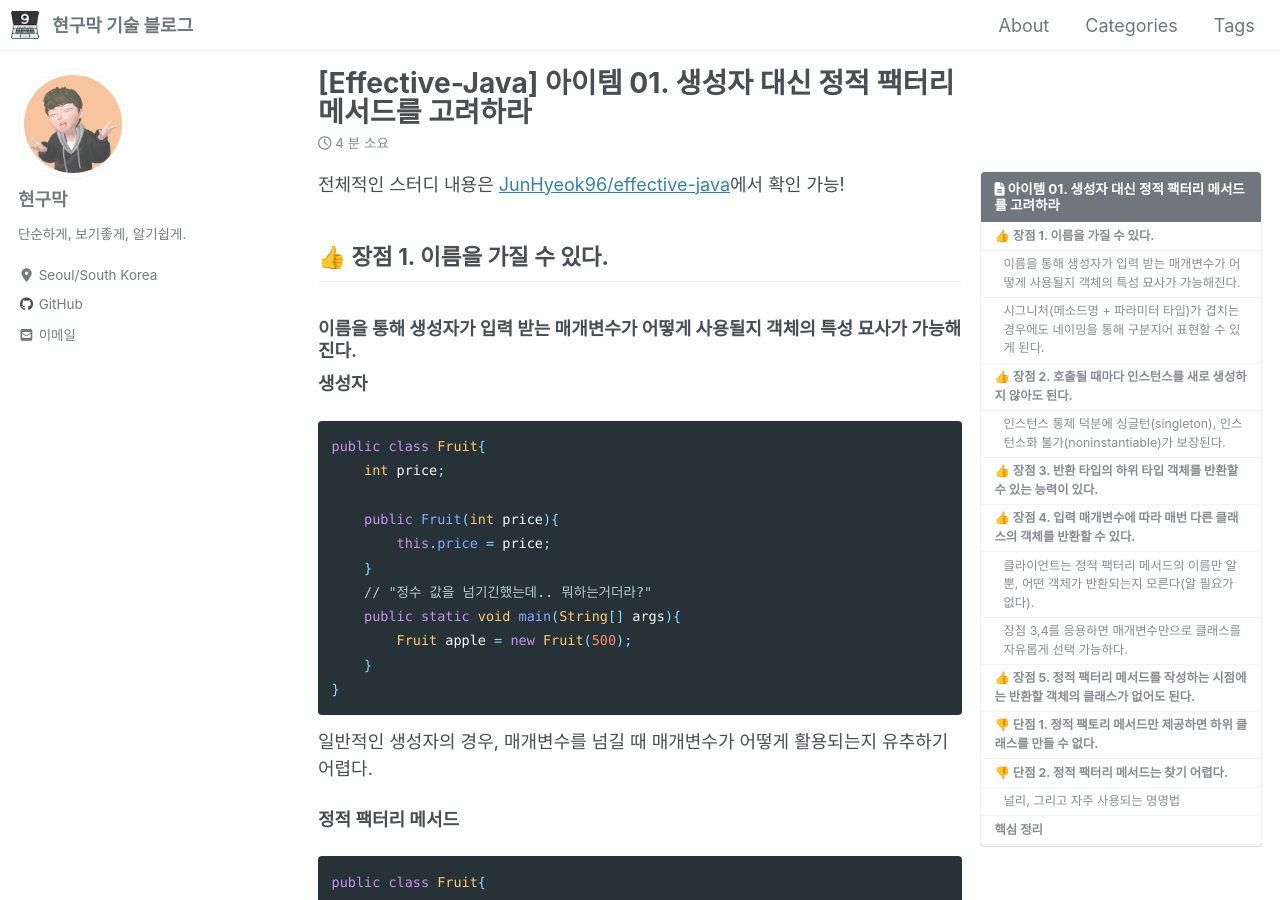
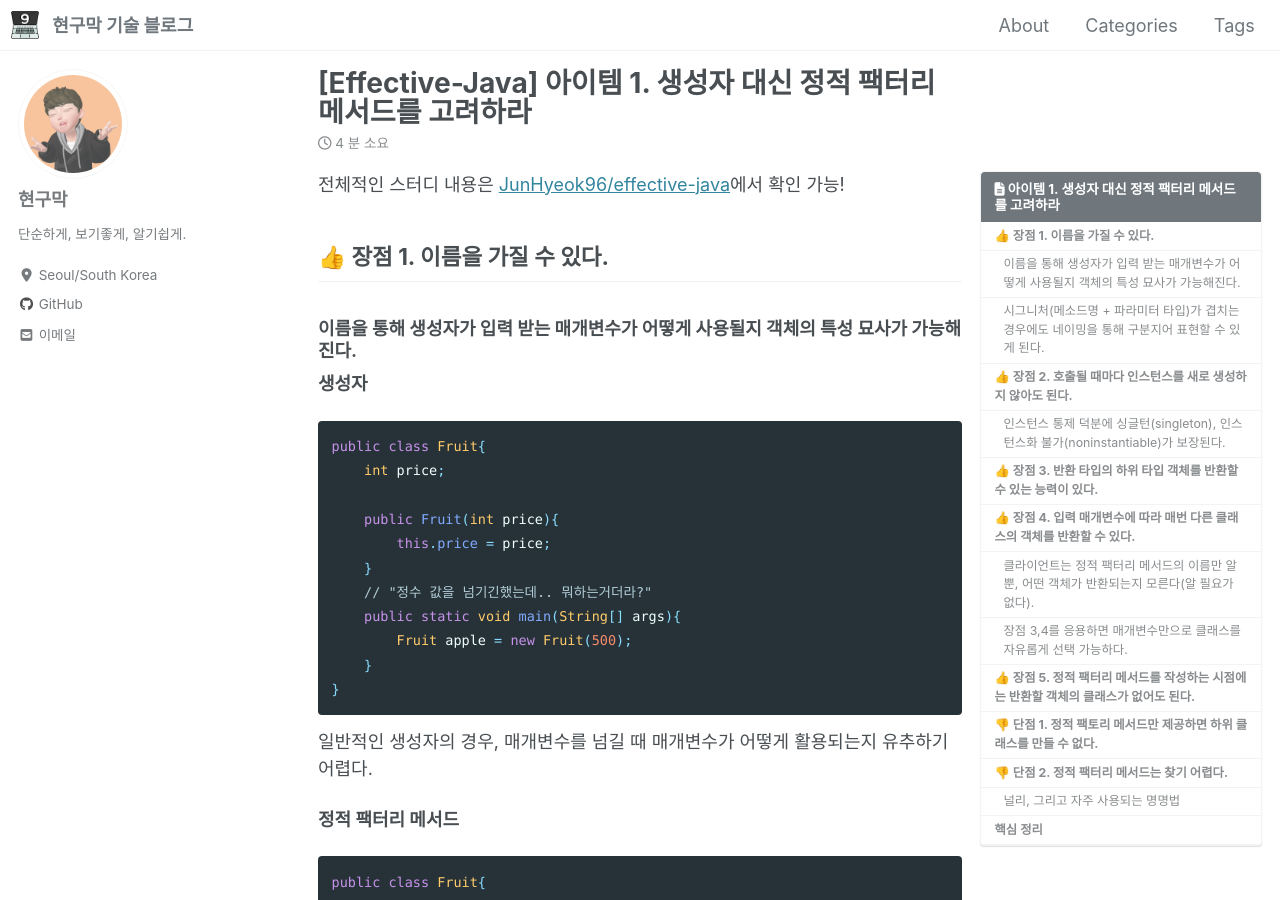
Before and after one commit to Hyeon9mak/Hyeon9mak.github.io, a Jekyll site: the page built from _posts/2020-11-02-Effective-Java-item01.md, in a window 1280 px wide and 900 px high. Built offline with Jekyll 4.4.1, drawn with Linux system fonts in a browser that asks for light colours; cached includes are drawn as plain includes; nearby versions of some CDN libraries; comment, search, counter and statistics services are not loaded; some of the changed text lies outside the part shown.

Commit message:
Update 2 posts
item 01 -> item 1
item 06 -> item 6

```diff
--- a/_posts/2020-11-02-Effective-Java-item01.md
+++ b/_posts/2020-11-02-Effective-Java-item01.md
@@ -1,5 +1,5 @@
 ---
-title: "[Effective-Java] 아이템 01. 생성자 대신 정적 팩터리 메서드를 고려하라"
+title: "[Effective-Java] 아이템 1. 생성자 대신 정적 팩터리 메서드를 고려하라"
 date: 2020-11-02 23:05:38
 categories:
     - effective-java
@@ -12,7 +12,7 @@ tags:
     - 자바
 toc: true
 toc_sticky: true
-toc_label: "아이템 01. 생성자 대신 정적 팩터리 메서드를 고려하라"
+toc_label: "아이템 1. 생성자 대신 정적 팩터리 메서드를 고려하라"
 ---
 전체적인 스터디 내용은 [JunHyeok96/effective-java](https://github.com/JunHyeok96/effective-java)에서 확인 가능!
 
```
Also changed, not shown: _posts/2020-11-07-Effective-Java-item06.md (+14 -11 lines).
